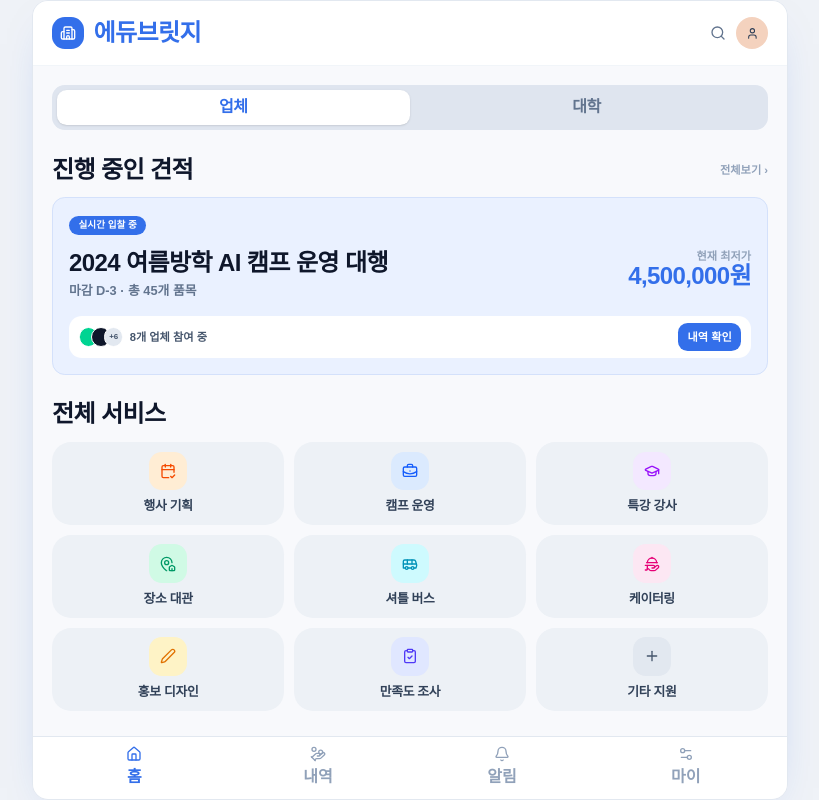
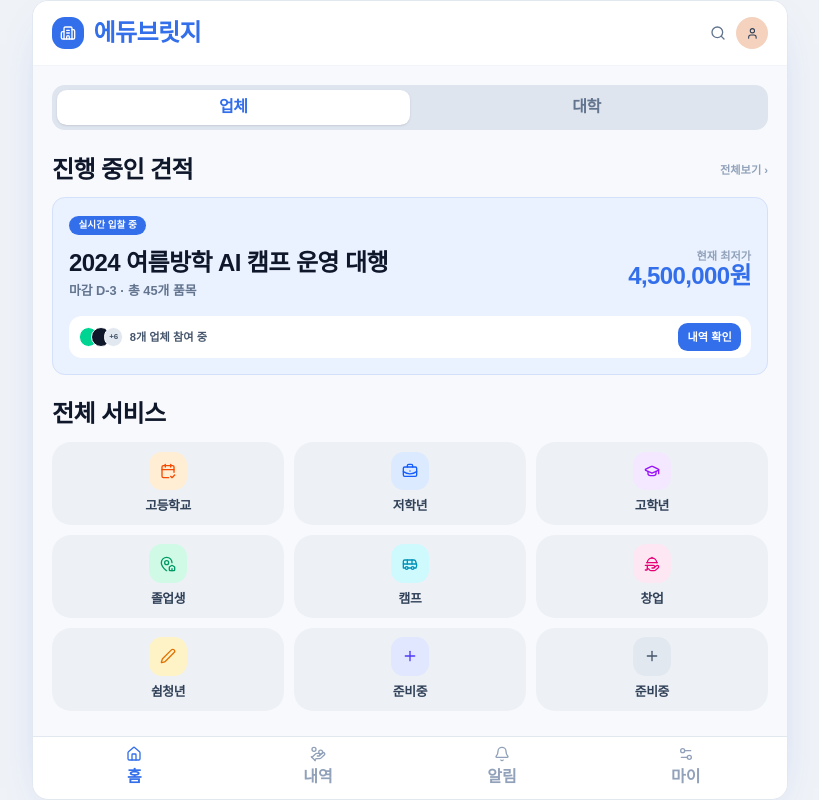
Before and after one commit to bidalalsrb/edubridge, a React (Vite) app: page / in a window 1280 px wide. Shown: the whole page, without its empty margins (230-1049 px from the left). Built offline with nearby package versions, Linux system fonts and the light colour scheme.

Commit message:
그리드 수정

```diff
--- a/src/components/home/OngoingQuoteCard.jsx
+++ b/src/components/home/OngoingQuoteCard.jsx
@@ -1,4 +1,4 @@
-export function OngoingQuoteCard() {
+export function OngoingQuoteCard({ onClickHistory }) {
   return (
     <section className="mt-8">
       <div className="mb-4 flex items-center justify-between">
@@ -34,7 +34,13 @@ export function OngoingQuoteCard() {
             </div>
             <span className="text-sm font-bold text-slate-600">8개 업체 참여 중</span>
           </div>
-          <button className="rounded-xl bg-[#336fea] px-3 py-2 text-sm font-bold text-white">내역 확인</button>
+          <button
+            type="button"
+            onClick={onClickHistory}
+            className="rounded-xl bg-[#336fea] px-3 py-2 text-sm font-bold text-white"
+          >
+            내역 확인
+          </button>
         </div>
       </article>
     </section>
--- a/src/components/home/data.js
+++ b/src/components/home/data.js
@@ -16,13 +16,13 @@ export const tabs = [
 ]
 
 export const services = [
-  { id: 1, title: '행사 기획', icon: CalendarCheck2, color: 'bg-orange-100 text-orange-600' },
-  { id: 2, title: '캠프 운영', icon: BriefcaseBusiness, color: 'bg-blue-100 text-blue-600' },
-  { id: 3, title: '특강 강사', icon: GraduationCap, color: 'bg-purple-100 text-purple-600' },
-  { id: 4, title: '장소 대관', icon: MapPinHouse, color: 'bg-emerald-100 text-emerald-600' },
-  { id: 5, title: '셔틀 버스', icon: Bus, color: 'bg-cyan-100 text-cyan-600' },
-  { id: 6, title: '케이터링', icon: HandPlatter, color: 'bg-pink-100 text-pink-600' },
-  { id: 7, title: '홍보 디자인', icon: Pen, color: 'bg-amber-100 text-amber-600' },
-  { id: 8, title: '만족도 조사', icon: ClipboardCheck, color: 'bg-indigo-100 text-indigo-600' },
-  { id: 9, title: '기타 지원', icon: Plus, color: 'bg-slate-200 text-slate-600' },
+  { id: 1, title: '고등학교', icon: CalendarCheck2, color: 'bg-orange-100 text-orange-600' },
+  { id: 2, title: '저학년', icon: BriefcaseBusiness, color: 'bg-blue-100 text-blue-600' },
+  { id: 3, title: '고학년', icon: GraduationCap, color: 'bg-purple-100 text-purple-600' },
+  { id: 4, title: '졸업생', icon: MapPinHouse, color: 'bg-emerald-100 text-emerald-600' },
+  { id: 5, title: '캠프', icon: Bus, color: 'bg-cyan-100 text-cyan-600' },
+  { id: 6, title: '창업', icon: HandPlatter, color: 'bg-pink-100 text-pink-600' },
+  { id: 7, title: '쉼청년', icon: Pen, color: 'bg-amber-100 text-amber-600' },
+  { id: 8, title: '준비중', icon: Plus, color: 'bg-indigo-100 text-indigo-600' },
+  { id: 9, title: '준비중', icon: Plus, color: 'bg-slate-200 text-slate-600' },
 ]
--- a/src/pages/HomePage.jsx
+++ b/src/pages/HomePage.jsx
@@ -26,10 +26,22 @@ export function HomePage() {
     navigate(`/proposal?${params.toString()}`)
   }
 
+  const onClickOngoingHistory = () => {
+    const params = new URLSearchParams({
+      tab: activeTab,
+      service: '캠프 운영',
+      status: '검토중',
+      price: '4,500,000원',
+      duration: '3주',
+      date: '2026-02-19',
+    })
+    navigate(`/proposal-detail/P-301?${params.toString()}`)
+  }
+
   return (
     <section className="px-6 py-6">
       <TabSwitch tabs={tabs} activeTab={activeTab} onChange={setActiveTab} />
-      <OngoingQuoteCard />
+      <OngoingQuoteCard onClickHistory={onClickOngoingHistory} />
       <ServiceGrid services={services} onClickService={onClickService} />
       <PremiumBanner />
       {/*<BidHistoryPanel*/}
```
